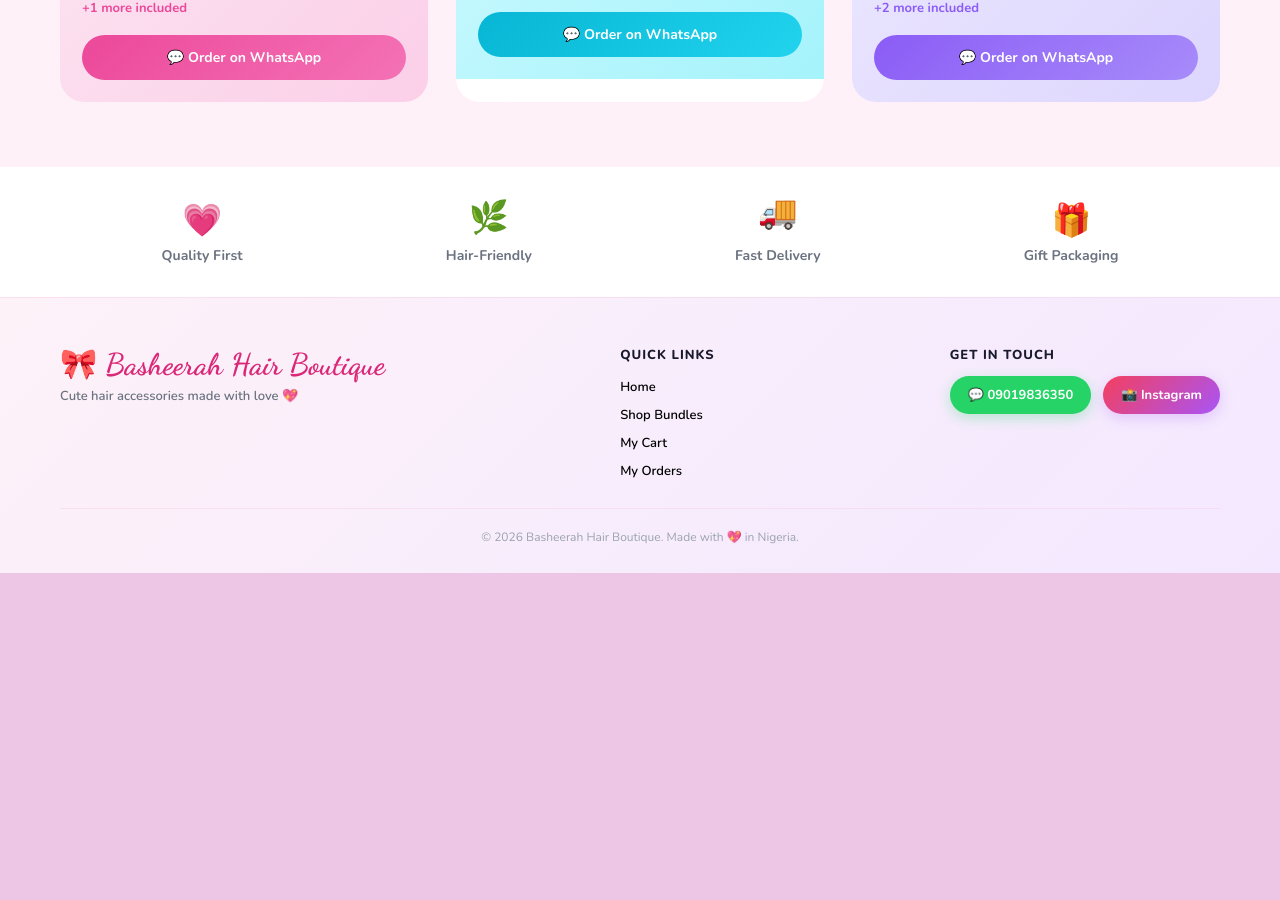
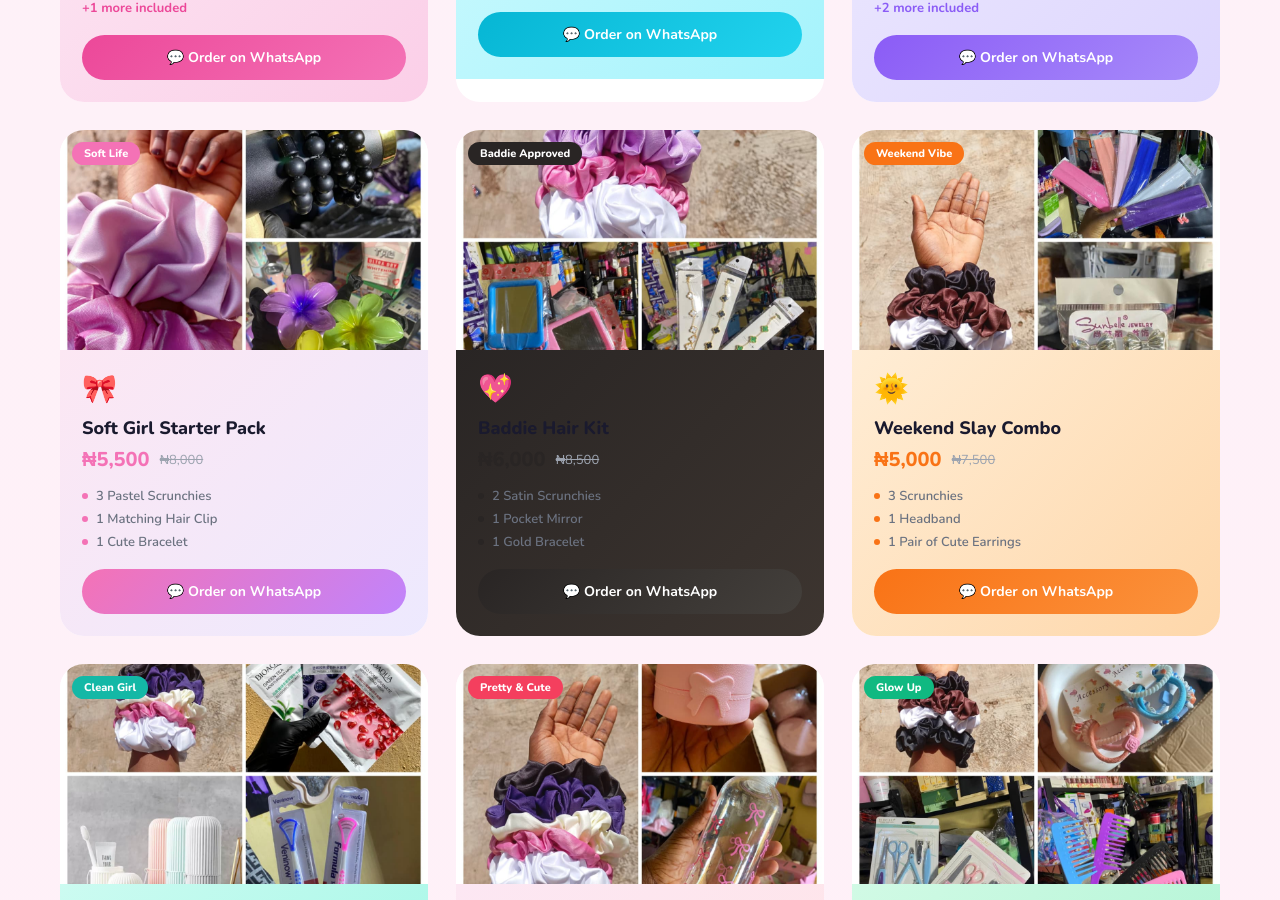
Before and after one commit to Alaxkux/Basheerah-hair-boutique, a React (Vite) app: page / in a window 1280 px wide. Shown: the part 1897-2797 px from the top of the page. Before the commit the page ends 2470 px from the top, so only its background shows below. Built offline with nearby package versions, Linux system fonts and the light colour scheme.

Commit message:
added more bundles

```diff
--- a/src/data/bundles.js
+++ b/src/data/bundles.js
@@ -46,7 +46,7 @@
     id: 1,
     name: "Soft Glam Set",
     description: "Scrunchies meet lip care in this dreamy glam bundle. Gift small, love big — the perfect treat for yourself or someone special.",
-    price: "₦7,000", oldPrice: "₦4,500", emoji: "🌹", tag: "Hot Pick",
+    price: "₦7,000", oldPrice: "₦9,500", emoji: "🌹", tag: "Hot Pick",
     theme: {
       primary: "#f43f5e", secondary: "#fb7185",
       bg: "linear-gradient(135deg,#fff1f2 0%,#ffe4e6 100%)",
@@ -68,7 +68,7 @@
     id: 2,
     name: "Campus Cutie Combo",
     description: "Your go-to school pack — scrunchies, a mini tote, and a keychain to keep you classy in class every single day.",
-    price: "₦9,000", oldPrice: "₦8,000", emoji: "🎒", tag: "Student Fave",
+    price: "₦9,000", oldPrice: "₦12,500", emoji: "🎒", tag: "Student Fave",
     theme: {
       primary: "#eab308", secondary: "#facc15",
       bg: "linear-gradient(135deg,#fefce8 0%,#fef9c3 100%)",
@@ -89,7 +89,7 @@
     id: 3,
     name: "Mini Gift Box",
     description: "Cute things really do come in small packages. A sweet little bundle of joy for gifting or self-treating.",
-    price: "₦6,000", oldPrice: "₦9,500", emoji: "🎁", tag: "Best Value",
+    price: "₦6,000", oldPrice: "₦8,500", emoji: "🎁", tag: "Best Value",
     theme: {
       primary: "#a855f7", secondary: "#c084fc",
       bg: "linear-gradient(135deg,#faf5ff 0%,#f3e8ff 100%)",
@@ -111,7 +111,7 @@
     id: 4,
     name: "Little Self Care Gift Pack",
     description: "Your beauty routine just got an upgrade. Satin scrunchies, a headband, lip gloss and more — because you deserve it.",
-    price: "₦8,500", oldPrice: "₦5,200", emoji: "💕", tag: "Self Care",
+    price: "₦8,500", oldPrice: "₦11,000", emoji: "💕", tag: "Self Care",
     theme: {
       primary: "#ec4899", secondary: "#f472b6",
       bg: "linear-gradient(135deg,#fdf2f8 0%,#fce7f3 100%)",
@@ -123,7 +123,7 @@
     images: [
       "public/images/WhatsApp Image 2026-03-18 at 7.14.15 PM.jpeg",
       "public/images/WhatsApp Image 2026-03-18 at 7.52.58 PM (1).jpeg",
-      "public/images/WhatsApp Image 2026-03-18 at 7.54.42 PM (2).jpegg",
+      "public/images/WhatsApp Image 2026-03-18 at 7.54.42 PM (2).jpeg",
       "public/images/WhatsApp Image 2026-03-18 at 7.54.42 PM (1).jpeg",
       "public/images/WhatsApp Image 2026-03-18 at 7.54.39 PM (2).jpeg",
     ],
@@ -133,7 +133,7 @@
     id: 5,
     name: "Bestie Bundle",
     description: "Because besties twin without even planning it. Two sets of scrunchies, matching bracelets, and mini jotters for you and your girl.",
-    price: "₦9,000", oldPrice: "₦6,500", emoji: "👯‍♀️", tag: "BFF Special",
+    price: "₦9,000", oldPrice: "₦12,000", emoji: "👯‍♀️", tag: "BFF Special",
     theme: {
       primary: "#06b6d4", secondary: "#22d3ee",
       bg: "linear-gradient(135deg,#ecfeff 0%,#cffafe 100%)",
@@ -154,7 +154,7 @@
     id: 6,
     name: "Luxury Set",
     description: "Affordable, adorable, unforgettable. High-quality satin scrunchies plus all the extras — because you deserve nothing less.",
-    price: "₦7,500", oldPrice: "₦3,500", emoji: "💎", tag: "Premium",
+    price: "₦7,500", oldPrice: "₦10,500", emoji: "💎", tag: "Premium",
     theme: {
       primary: "#8b5cf6", secondary: "#a78bfa",
       bg: "linear-gradient(135deg,#f5f3ff 0%,#ede9fe 100%)",
@@ -173,6 +173,154 @@
     ],
   },
 
+  {
+    id: 7,
+    name: "Soft Girl Starter Pack",
+    description: "Soft life begins with soft accessories. Pastel scrunchies, a matching clip and a cute bracelet for your dreamy everyday look.",
+    price: "₦5,500", oldPrice: "₦8,000", emoji: "🎀", tag: "Soft Life",
+    theme: {
+      primary: "#f472b6", secondary: "#c084fc",
+      bg: "linear-gradient(135deg,#fdf2f8 0%,#f3e8ff 100%)",
+      cardBg: "linear-gradient(135deg,#fce7f3 0%,#ede9fe 100%)",
+      accent: "#e879f9", text: "#6b21a8", tagBg: "#fce7f3", tagColor: "#be185d",
+    },
+    items: ["3 Pastel Scrunchies", "1 Matching Hair Clip", "1 Cute Bracelet"],
+    colors: ["#f9a8d4", "#c084fc", "#a5f3fc", "#c4b5fd"],
+    images: [
+      "public/images/WhatsApp Image 2026-03-02 at 12.15.24 PM.jpeg",
+      "public/images/WhatsApp Image 2026-03-18 at 7.52.58 PM (1).jpeg",
+      "public/images/WhatsApp Image 2026-03-02 at 12.15.35 AM.jpeg",
+      "public/images/WhatsApp Image 2026-03-02 at 12.15.37 AM.jpeg",
+    ],
+  },
+
+  {
+    id: 8,
+    name: "Baddie Hair Kit",
+    description: "Hair laid, vibe secured. Satin scrunchies, a pocket mirror and a gold bracelet — because baddies come prepared.",
+    price: "₦6,000", oldPrice: "₦8,500", emoji: "💖", tag: "Baddie Approved",
+    theme: {
+      primary: "#292524", secondary: "#44403c",
+      bg: "linear-gradient(135deg,#1c1917 0%,#292524 100%)",
+      cardBg: "linear-gradient(135deg,#292524 0%,#3d3530 100%)",
+      accent: "#d97706", text: "#fef3c7", tagBg: "#3d3530", tagColor: "#fbbf24",
+    },
+    items: ["2 Satin Scrunchies", "1 Pocket Mirror", "1 Gold Bracelet"],
+    colors: ["#d97706", "#fbbf24", "#78716c", "#292524"],
+    images: [
+      "public/images/WhatsApp Image 2026-03-02 at 12.33.05 PM.jpeg",
+      "public/images/WhatsApp Image 2026-03-18 at 7.52.58 PM (1).jpeg",
+      "public/images/WhatsApp Image 2026-03-18 at 7.54.37 PM.jpeg",
+      "public/images/WhatsApp Image 2026-03-18 at 7.54.36 PM (1).jpeg",
+    ],
+  },
+
+  {
+    id: 9,
+    name: "Weekend Slay Combo",
+    description: "One combo, three outfits. Scrunchies, a headband and cute earrings to keep you serving looks all weekend long.",
+    price: "₦5,000", oldPrice: "₦7,500", emoji: "🌞", tag: "Weekend Vibe",
+    theme: {
+      primary: "#f97316", secondary: "#fb923c",
+      bg: "linear-gradient(135deg,#fff7ed 0%,#ffedd5 100%)",
+      cardBg: "linear-gradient(135deg,#ffedd5 0%,#fed7aa 100%)",
+      accent: "#ea580c", text: "#7c2d12", tagBg: "#ffedd5", tagColor: "#c2410c",
+    },
+    items: ["3 Scrunchies", "1 Headband", "1 Pair of Cute Earrings"],
+    colors: ["#fed7aa", "#fb923c", "#f97316", "#ea580c"],
+    images: [
+      "public/images/WhatsApp Image 2026-03-02 at 1.07.02 PM.jpeg",
+      "public/images/WhatsApp Image 2026-03-18 at 7.52.58 PM.jpeg",
+      "public/images/WhatsApp Image 2026-03-18 at 7.54.38 PM (1).jpeg",
+
+    ],
+  },
+
+  {
+    id: 10,
+    name: "Clean Girl Essentials",
+    description: "Small gift, love big. Everything a clean girl needs — satin scrunchies, face masks, and the little extras that make your routine feel luxe.",
+    price: "₦5,500", oldPrice: "₦8,000", emoji: "🏵️", tag: "Clean Girl",
+    theme: {
+      primary: "#14b8a6", secondary: "#2dd4bf",
+      bg: "linear-gradient(135deg,#f0fdfa 0%,#ccfbf1 100%)",
+      cardBg: "linear-gradient(135deg,#ccfbf1 0%,#99f6e4 100%)",
+      accent: "#0d9488", text: "#134e4a", tagBg: "#ccfbf1", tagColor: "#0f766e",
+    },
+    items: ["2 Satin Scrunchies", "2 Face Masks", "1 Toothbrush Case", "1 Tongue Scraper"],
+    colors: ["#99f6e4", "#2dd4bf", "#14b8a6", "#0d9488"],
+    images: [
+      "public/images/WhatsApp Image 2026-03-06 at 10.33.50 AM.jpeg",
+      "public/images/WhatsApp Image 2026-03-18 at 7.52.59 PM.jpeg",
+      "public/images/WhatsApp Image 2026-03-18 at 7.54.40 PM.jpeg",
+      "public/images/WhatsApp Image 2026-03-18 at 7.54.38 PM.jpeg",
+      "public/images/WhatsApp Image 2026-03-18 at 7.54.41 PM (3).jpeg",
+    ],
+  },
+
+  {
+    id: 11,
+    name: "Pretty Girl Essentials",
+    description: "A little bundle of cuteness just for you. Satin scrunchies, a jewelry box and a cute bow bottle — because pretty girls deserve pretty things.",
+    price: "₦8,000", oldPrice: "₦10,500", emoji: "💗", tag: "Pretty & Cute",
+    theme: {
+      primary: "#f43f5e", secondary: "#fb7185",
+      bg: "linear-gradient(135deg,#fff1f2 0%,#fce7f3 100%)",
+      cardBg: "linear-gradient(135deg,#fce7f3 0%,#ffe4e6 100%)",
+      accent: "#e11d48", text: "#881337", tagBg: "#fce7f3", tagColor: "#be123c",
+    },
+    items: ["2 Satin Scrunchies", "1 Jewelry Box", "1 Cute Bow Bottle"],
+    colors: ["#fda4af", "#fb7185", "#f43f5e", "#e11d48"],
+    images: [
+      "public/images/WhatsApp Image 2026-03-10 at 6.34.21 AM.jpeg",
+      "public/images/WhatsApp Image 2026-03-18 at 7.52.59 PM.jpeg",
+      "public/images/WhatsApp Image 2026-03-18 at 7.54.43 PM (2).jpeg",
+    ],
+  },
+
+  {
+    id: 12,
+    name: "Glow & Groom Kit",
+    description: "Mini gift, maximum smile. Everything you need to glow up — satin scrunchies, hairbands, a pedicure set and a hair comb all in one.",
+    price: "₦7,500", oldPrice: "₦9,500", emoji: "✨", tag: "Glow Up",
+    theme: {
+      primary: "#10b981", secondary: "#34d399",
+      bg: "linear-gradient(135deg,#ecfdf5 0%,#d1fae5 100%)",
+      cardBg: "linear-gradient(135deg,#d1fae5 0%,#a7f3d0 100%)",
+      accent: "#059669", text: "#064e3b", tagBg: "#d1fae5", tagColor: "#047857",
+    },
+    items: ["2 Satin Scrunchies", "Cute Hairbands", "1 Pedicure Set", "1 Hair Comb"],
+    colors: ["#6ee7b7", "#34d399", "#10b981", "#059669"],
+    images: [
+      "public/images/WhatsApp Image 2026-03-11 at 5.44.18 AM.jpeg",
+      "public/images/WhatsApp Image 2026-03-18 at 7.52.58 PM.jpeg",
+      "public/images/WhatsApp Image 2026-03-18 at 7.54.44 PM (3).jpeg",
+      "public/images/WhatsApp Image 2026-03-18 at 7.54.41 PM (1).jpeg",
+      "public/images/WhatsApp Image 2026-03-18 at 7.54.36 PM.jpeg",
+    ],
+  },
+
+  {
+    id: 13,
+    name: "Daily Glow Kit",
+    description: "Every girl deserves a little glow. Scrunchies, a mini mirror, pocket perfume and lip gloss — your everyday essentials sorted.",
+    price: "₦6,500", oldPrice: "₦8,500", emoji: "💫", tag: "Daily Fave",
+    theme: {
+      primary: "#f59e0b", secondary: "#fbbf24",
+      bg: "linear-gradient(135deg,#fffbeb 0%,#fef3c7 100%)",
+      cardBg: "linear-gradient(135deg,#fef3c7 0%,#fde68a 100%)",
+      accent: "#d97706", text: "#78350f", tagBg: "#fef3c7", tagColor: "#b45309",
+    },
+    items: ["3 Scrunchies", "1 Mini Mirror", "1 Pocket Perfume", "1 Cute Lip Gloss"],
+    colors: ["#fde68a", "#fbbf24", "#f59e0b", "#d97706"],
+    images: [
+      "public/images/WhatsApp Image 2026-03-12 at 6.20.23 AM.jpeg",
+      "public/images/WhatsApp Image 2026-03-18 at 7.52.59 PM.jpeg",
+      "public/images/WhatsApp Image 2026-03-18 at 7.54.36 PM (3).jpeg",
+      "public/images/WhatsApp Image 2026-03-18 at 7.54.34 PM (1).jpeg",
+    ],
+  },
+
 
   // ─────────────────────────────────────────────────────────
   //  ➕ TO ADD A NEW BUNDLE: copy the block above,
```
Also changed, not shown: public/images/WhatsApp Image 2026-03-06 at 10.33.50 AM.jpeg (added), public/images/WhatsApp Image 2026-03-12 at 6.20.23 AM.jpeg (added).
